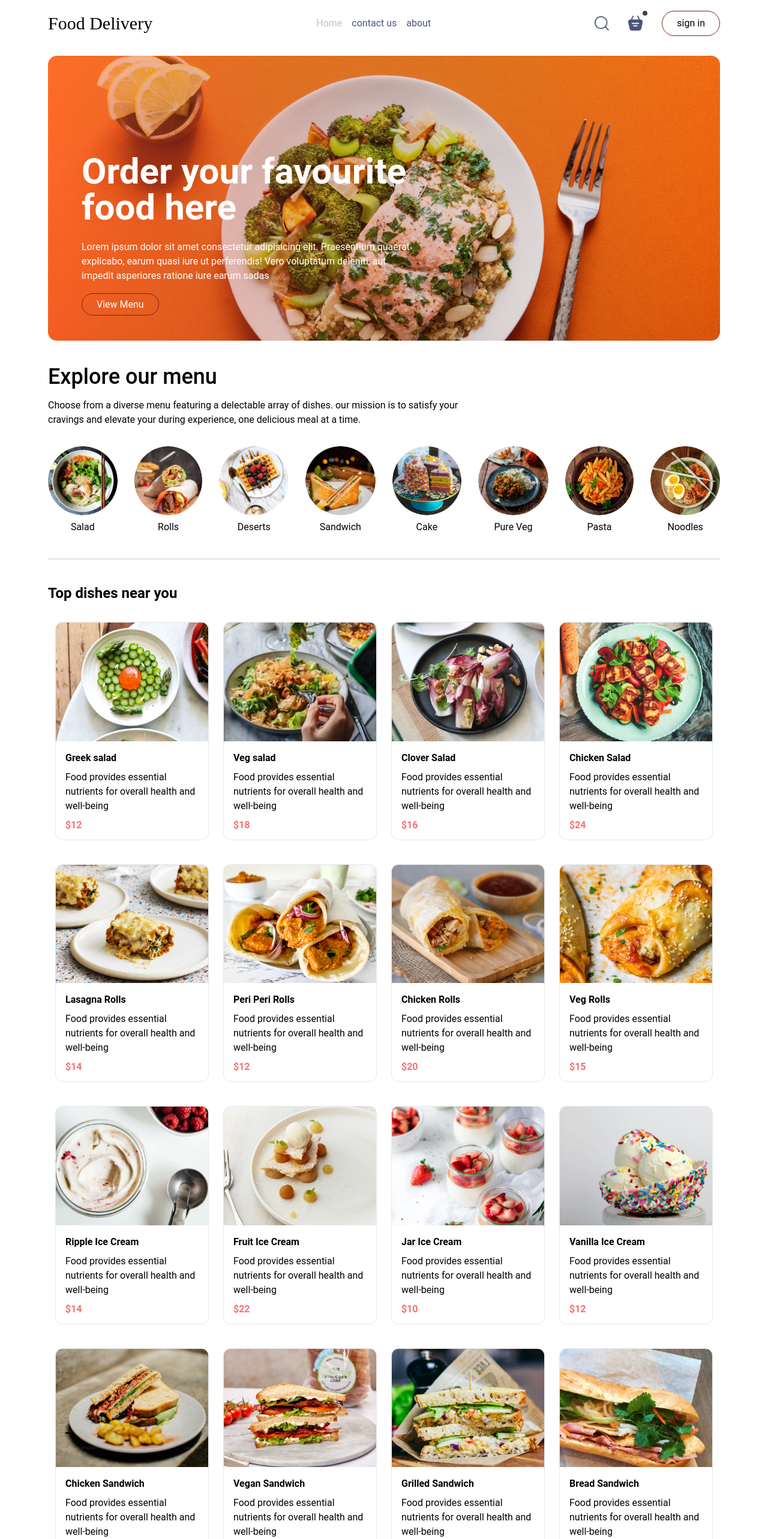
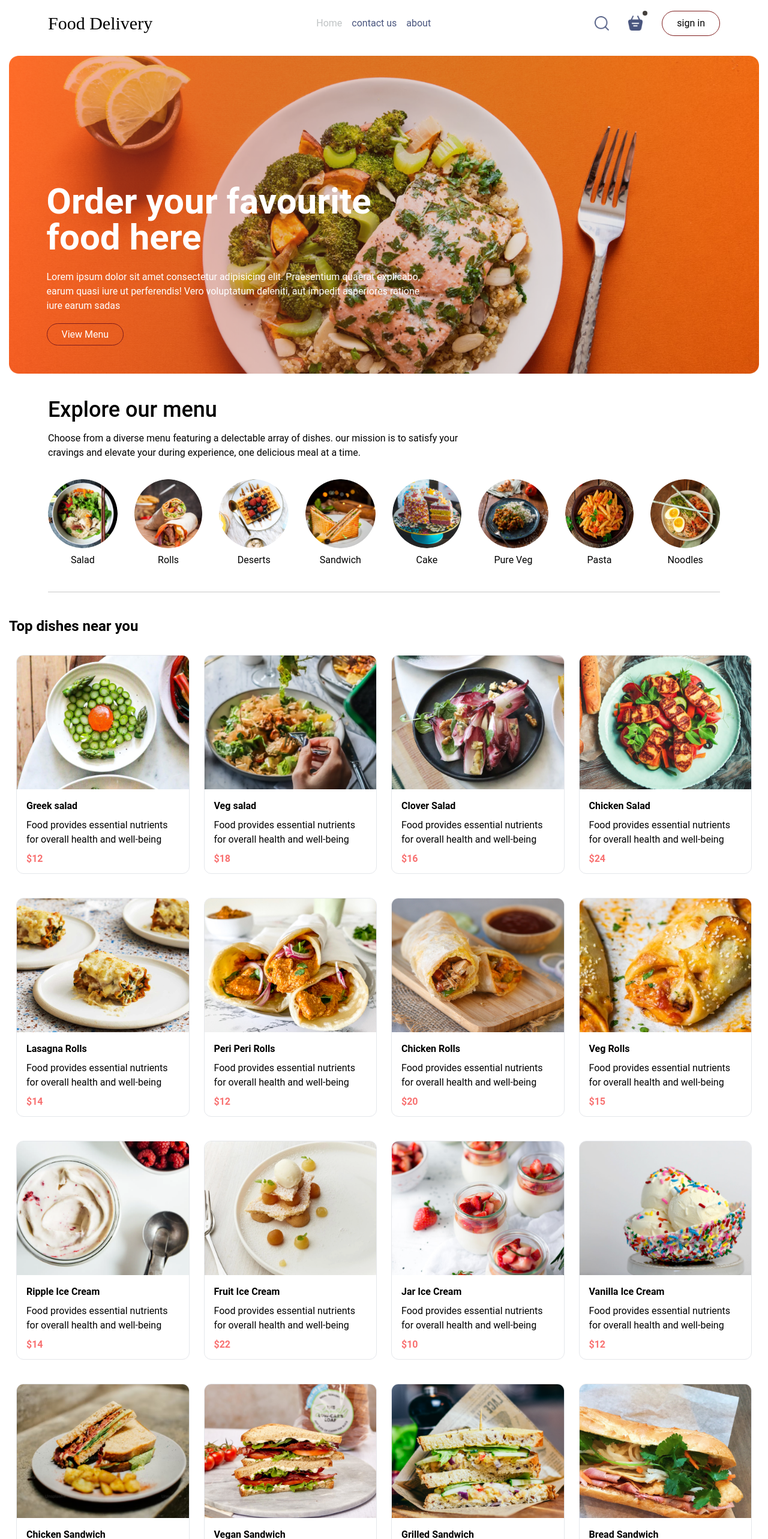
Before and after one commit to BolaSalah/Food-Delivery, a Next.js app: page / in a window 1280 px wide. Shown: the top 2566 px of the page at 60% size. Built offline with nearby package versions, Linux system fonts and the light colour scheme; a web font is replaced by a local one.

Commit message:
Enhance responsive of header, footer, and homepage layouts

```diff
--- a/app/globals.css
+++ b/app/globals.css
@@ -57,7 +57,7 @@ html {
     after:transition after:duration-300;
   }
   .mobile-nav {
-    @apply flex justify-center md:hidden px-2 py-8 fixed bottom-0 z-20 w-[90%];
+    @apply flex justify-center md:hidden px-2 fixed bottom-0 z-20 w-[90%];
   }
   .mobile-nav-items {
     @apply flex p-1 pb-2 w-[74%] bg-[#141c27] rounded-lg;
--- a/app/page.tsx
+++ b/app/page.tsx
@@ -7,12 +7,11 @@ import { useState } from "react";
 
 export default function Home() {
   const [ category, setCategory ] = useState( "All" );
-  console.log( category );
   return (
-    <>
+    <div className="lg:flex flex-col items-center">
       <Hero />
       <Menu category={category} setCategory={setCategory} />
       <FoodList category={category}/>
-    </>
+    </div>
   );
 }
--- a/components/FoodList.tsx
+++ b/components/FoodList.tsx
@@ -4,9 +4,8 @@ import { food_list } from './../assets/assets';
 
 const FoodList = (props: { category: string }) => {
   return (
-    // <div className="my-20 px-5">FoodList {props.category}</div>
     <>
-      <div className='Food-list'>
+      <div className='Food-list xl:w-[1250px] w-full'>
         <div>
           <div className='mb-8 font-bold text-2xl sm:block flex justify-center'>
             <h1>Top dishes near you</h1>
--- a/components/Footer.tsx
+++ b/components/Footer.tsx
@@ -16,9 +16,9 @@ const Footer = () => {
     const emailAddress = 'bolasalah1999@gmail.com';
 
   return (
-    <div className='footer bg-[#252424] text-[#d1cccc]'>
-      <div className='lg:px-20 md:px-15 sm:px-10 px-4 pt-12 pb-4'>
-        <div className='flex flex-wrap justify-between'>
+    <div className='footer  text-[#d1cccc] flex justify-center'>
+      <div className='lg:px-20 md:px-15 sm:px-10 px-4 pt-12 pb-4 xl:w-[1250px] w-full bg-[#252424]'>
+        <div className='flex flex-wrap justify-between md:text-start text-center'>
           <div className='md:w-1/2 '>
             <p className='protest-guerrilla-regular sm:text-[30px]'>
               Food Delivery
@@ -30,7 +30,7 @@ const Footer = () => {
               earum sadas
             </p>
           </div>
-          <div className='md:w-1/3 flex flex-col'>
+          <div className='md:w-1/3 flex flex-col w-full'>
             <h1 className='font-bold text-xl mt-3'>COMPANY</h1>
             <Link href={"/"} className='mt-4 hover:text-[#bfc3c4]'>Home</Link>
             <Link href={"/contact"} className='hover:text-[#bfc3c4]'>Contact us</Link>
--- a/components/Hero.tsx
+++ b/components/Hero.tsx
@@ -5,7 +5,7 @@ import Image from 'next/image';
 
 const Header = () => {
   return (
-    <div className='header sm:mt-8 mt-3 relative text-white'>
+    <div className='header sm:mt-8 mt-3 relative text-white xl:w-[1250px] w-full'>
       <Image src={assets.header_img} alt='header_img' className='w-full' />
       <div className='absolute bottom-[10%] left-[5%] lg:w-1/2'>
         <div className='sm:mb-6 mb-2 xl:text-6xl lg:text-3xl sm:text-2xl text-[10px] font-bold'>
@@ -18,8 +18,8 @@ const Header = () => {
         </div>
         <div>
           <Link
-            href=''
-            className=' border border-red-900 sm:px-6 px-3 sm:py-2 py-1 rounded-full hover:bg-slate-500 hover:text-white transition duration-200'
+            href='#menu'
+            className='border border-red-900 sm:px-6 px-3 sm:py-2 py-1 rounded-full hover:bg-slate-500 hover:text-white transition duration-200'
           >
             View Menu
           </Link>
--- a/components/Navbar.tsx
+++ b/components/Navbar.tsx
@@ -8,9 +8,9 @@ import { usePathname } from 'next/navigation';
 const Navbar = () => {
   const pathname = usePathname();
   return (
-    <>
+    <div className='flex justify-center'>
       {/* navbar for large screen */}
-      <div className='navbar'>
+      <div className='navbar xl:w-[1250px] w-full'>
         <Link href={'/'} className='navbar-icon'>
           <p className='navbar-icon'>Food Delivery</p>
         </Link>
@@ -79,7 +79,7 @@ const Navbar = () => {
           </div>
         </div>
       </div>
-    </>
+    </div>
   );
 };
 
```
